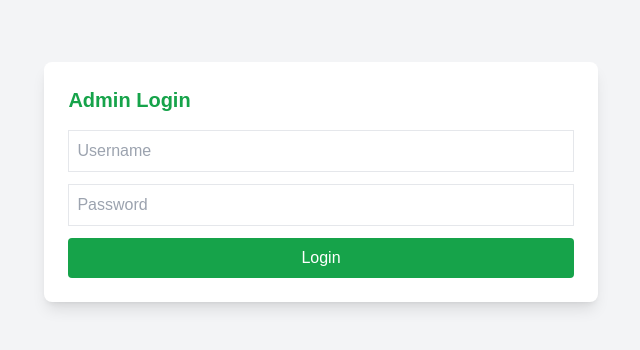
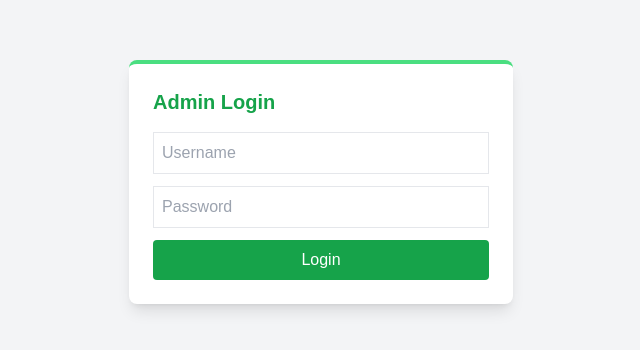
Before and after one commit to afnImadurrosyad/pemiket-app, a Next.js app: page /admin-login in a window 1280 px wide. Shown: the part 218-568 px from the top of the page, without its empty margins (319-959 px from the left). Built offline with nearby package versions, Linux system fonts and the light colour scheme.

Commit message:
fix some ui comp

```diff
--- a/pages/admin-login.jsx
+++ b/pages/admin-login.jsx
@@ -46,10 +46,10 @@ export default function AdminLogin() {
   }
 
   return (
-    <div className='min-h-screen flex justify-center items-center bg-gray-100'>
+    <div className='min-h-screen flex justify-center items-center bg-gray-100 '>
       <form
         onSubmit={handleLogin}
-        className='bg-white p-6 rounded-lg shadow-lg'>
+        className='bg-white p-6 rounded-lg max-w-96 -mx-4 shadow-lg border-t-4 border-green-400'>
         <h2 className='text-xl text-green-600 font-bold mb-4'>Admin Login</h2>
         <input
           type='text'
--- a/pages/verify.jsx
+++ b/pages/verify.jsx
@@ -92,7 +92,7 @@ export default function VerifyPage() {
 
   return (
     <div className='min-h-screen flex flex-col items-center justify-center bg-gray-50'>
-      <div className='bg-white p-6 rounded-lg shadow-lg text-center w-96 border-t-4 border-green-400'>
+      <div className='bg-white p-6 rounded-lg shadow-lg text-center w-96 -mx-4 border-t-4 border-green-400'>
         <h1 className='text-xl font-bold mb-4 text-gray-700'>Verifikasi NIM</h1>
 
         <input
```
